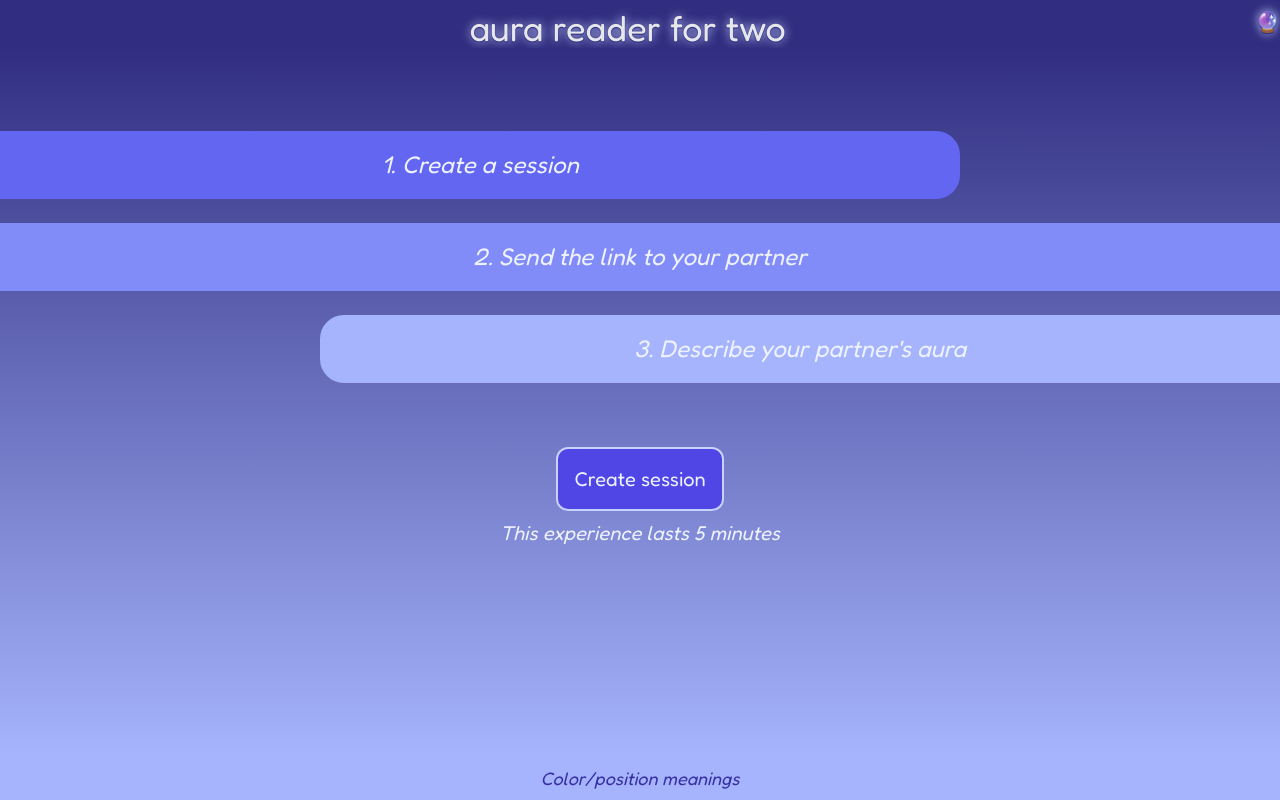
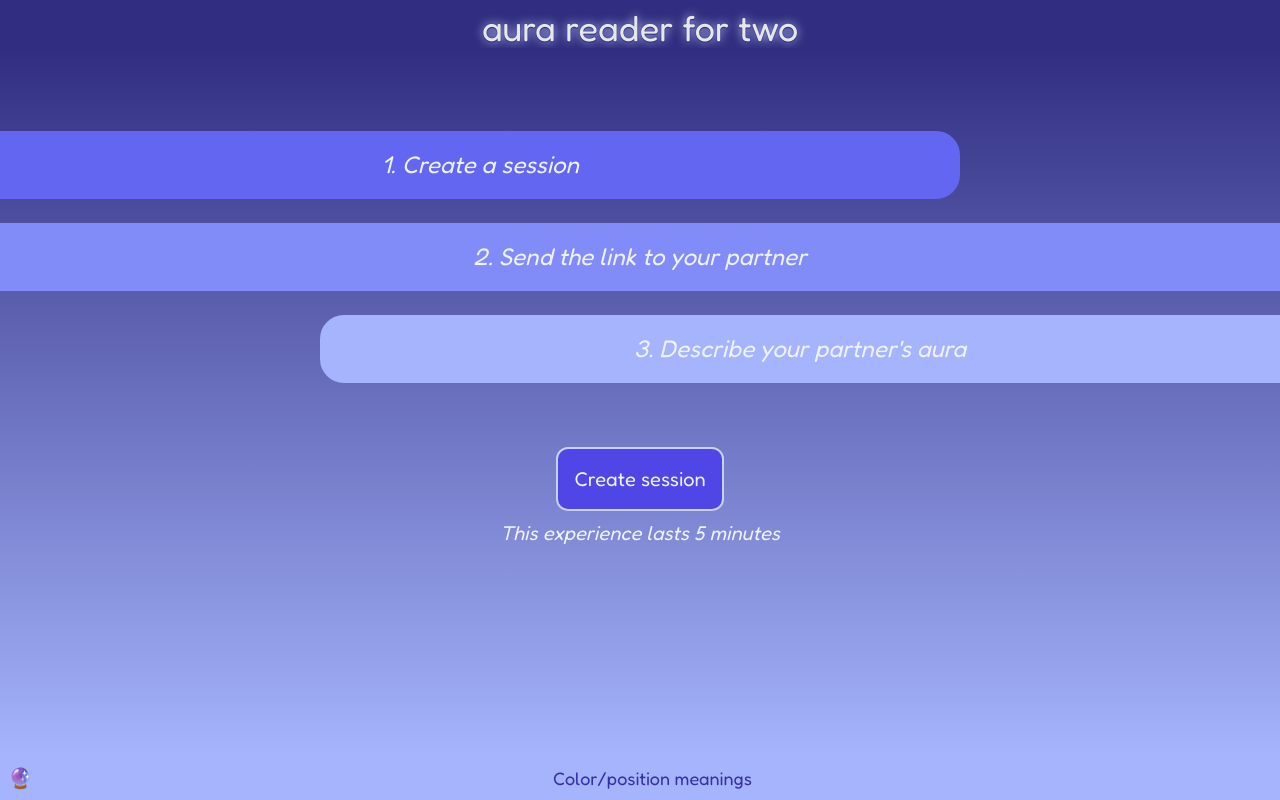
Before and after one commit to ablwr/aura-reader-for-two, a Next.js app: page / in a window 1280 px wide. Built offline with nearby package versions, Linux system fonts and the light colour scheme.

Commit message:
adjust footer

```diff
--- a/components/Footer.tsx
+++ b/components/Footer.tsx
@@ -33,7 +33,13 @@ const Footer = ({}) => {
   )
 
   return (
-    <footer className="p-2 text-lg text-center gap-4 italic bg-indigo-300 text-indigo-800 z-50">
+    <footer className="p-2 text-lg text-center gap-4 bg-indigo-300 text-indigo-800 z-50">
+      <a
+        className="bg-indigo-300 text-xl float-left"
+        href="https://github.com/ablwr/aura-reader-for-two"
+      >
+        🔮
+      </a>
       <div className="cursor-pointer" onClick={toggleRevealMeanings}>
         Color/position meanings
         {showMeanings ? <Meanings /> : <div></div>}
--- a/components/Header.tsx
+++ b/components/Header.tsx
@@ -6,12 +6,6 @@ const Header = ({}) => {
       <header className="bg-indigo-900 text-center">
         <h1 className="text-gray-100 hover:text-gray-200 text-4xl pt-2 z-50">
           <Link href="/">aura reader for two</Link>
-          <a
-            className="bg-indigo-900 text-xl float-right"
-            href="https://github.com/ablwr/aura-reader-for-two"
-          >
-            🔮
-          </a>
         </h1>
       </header>
     </>
--- a/components/Session.tsx
+++ b/components/Session.tsx
@@ -348,7 +348,7 @@ const CallObject = () => {
               id="other"
               className="object-cover w-full h-full"
             ></video>
-            <audio autoPlay muted id="otherAud"></audio>
+            <audio autoPlay id="otherAud"></audio>
           </div>
           <canvas
             id="overlay"
@@ -362,7 +362,7 @@ const CallObject = () => {
               autoPlay
               muted
               id="local"
-              className="absolute object-cover rounded-l-full bottom-10 right-0 w-21 h-21 md:w-60 md:h-60 md:bottom-10"
+              className="absolute object-cover rounded-l-full bottom-10 right-0 w-32 h-32 md:w-60 md:h-60 md:bottom-10"
             ></video>
           </div>
         </div>
```
